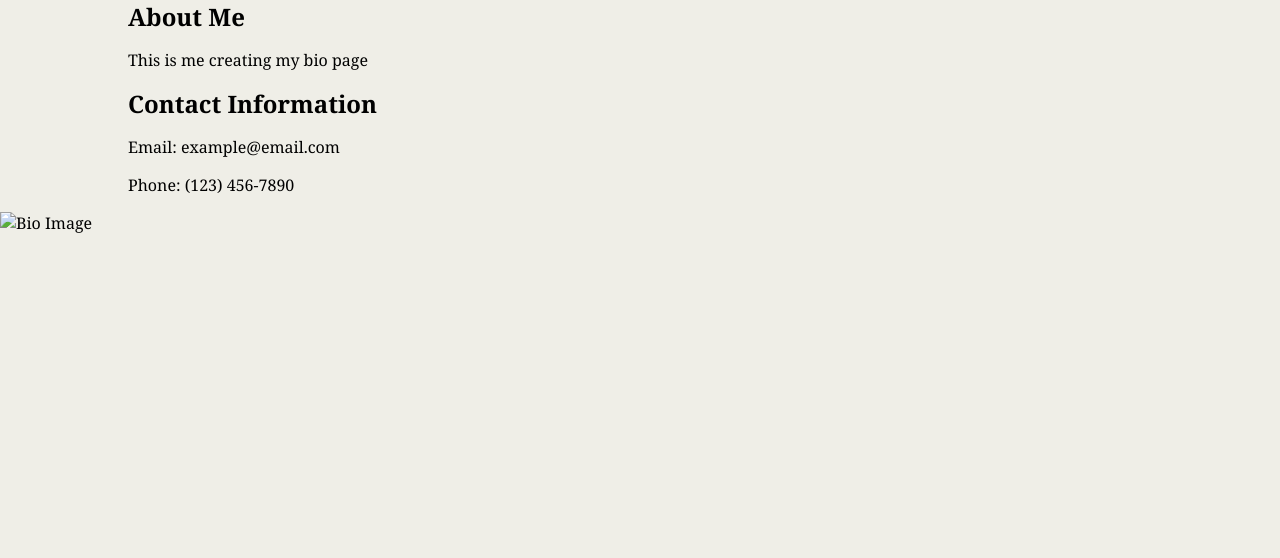
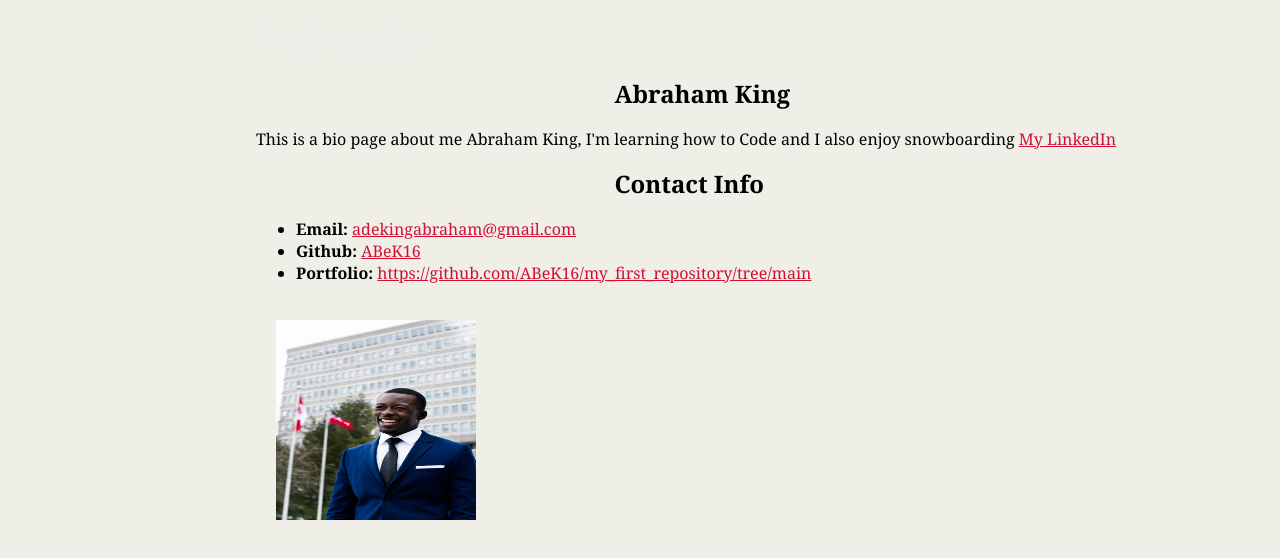
Before and after one commit to ABeK16/my_first_repository, a plain HTML site: page html-bio-with-css.html in a window 1280 px wide. Drawn offline with Linux system fonts and the light colour scheme.

Commit message:
image needs to update

```diff
--- a/css/style.css
+++ b/css/style.css
@@ -1,25 +1,40 @@
 
 .container {
     width: 1024px;
-    margin: 0 auto;}
+    margin: 0 auto;
+    float: right;
+    img {
+        float: left;
+      }}
 
 header {
     background-color: #333333;
+            }
+a {
+   color: #d21034
             }
 body {
     margin: 0;
     padding: 0;
     background-color: #efeee7;
     font-family: Georgia,"Times New Roman",Times,serif;
-
-                }
+    float: right; }
 
 
 h1 {
     font-size: 28px;
     color: #eee;
+
                 }
 h2 {
 font-size: 24px;
 margin: 0 auto;
+width: 30%;
+line-height: 1.5;
+
             }
+img {
+
+padding: 20px;
+width: 200; height: 200;
+        }
--- a/html-bio-with-css.html
+++ b/html-bio-with-css.html
@@ -7,24 +7,34 @@
         <title>Your Web Page</title>
         <link rel="stylesheet" type="text/css" href="css/style.css">
       </head>
+      <style>
+
+        </style>
       <body>
 
       <!-- Example of a container class applied to a div element -->
       <div class="container" id="main-bio">
-        <section>
-          <h2>About Me</h2>
-          <p> This is me creating my bio page</p>
-        </section>
-
-        <section id="contact-info">
-          <h2>Contact Information</h2>
-          <p>Email: example@email.com</p>
-          <p>Phone: (123) 456-7890</p>
-        </section>
+        <h1>Student Bio</h1>
+    </header>
+    <div class="container" id="main-bio">
+      <section>
+        <h2>Abraham King</h2>
+        <p>This is a bio page about me Abraham King, I'm learning how to Code and I also enjoy snowboarding <a href="https://www.linkedin.com/in/abraham-king-b-eng-e-i-t-81117295/">My LinkedIn</a></p>
+      </section>
+    </div>
+    <div class="container" id ="contact-info">
+      <section>
+        <h2>Contact Info</h2>
+        <ul>
+          <li><strong>Email:</strong> <a href="#">adekingabraham@gmail.com</a></li>
+          <li><strong>Github:</strong> <a href="#">ABeK16</a></li>
+          <li><strong>Portfolio:</strong> <a href="#">https://github.com/ABeK16/my_first_repository/tree/main</a></li>
+        </ul>
+      </section>
       </div>
-
-      <div id="bio-image">
-        <img src="path/to/bio-image.jpg" alt="Bio Image">
+      <div class="container" id="bio-image">
+        <img src="DSC_4649.JPEG" float;left width="200" height="200" float:left alt="Bio Image-Abraham King">
       </div>
+      </body>
 
 </html>
```
Also changed, not shown: index.html (+2 -1 lines). Lines whose indentation alone changed are shown as unchanged.
